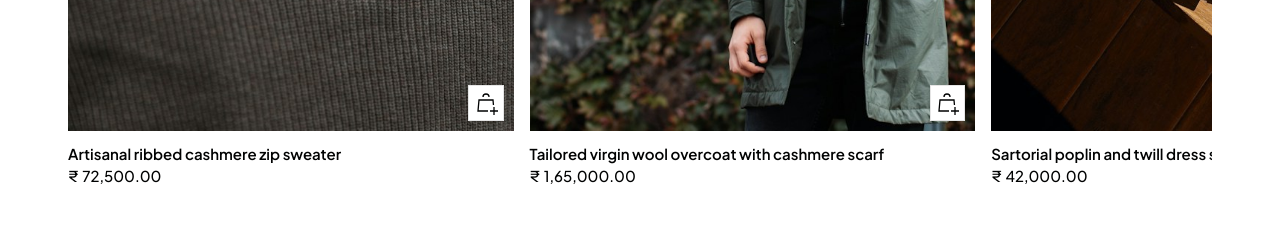
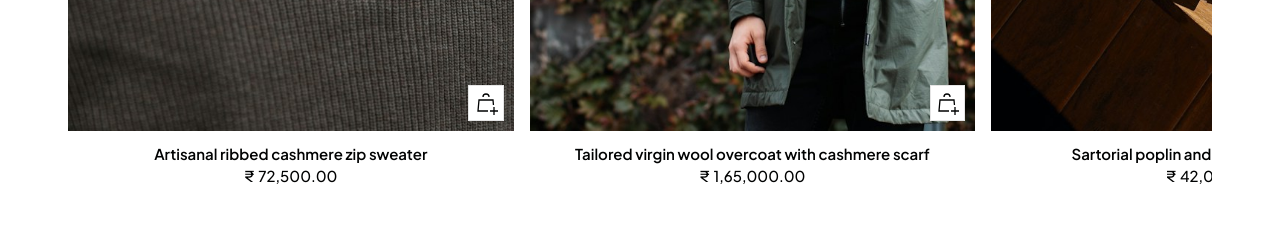
Before and after one commit to hemanthsairamjagatha/deynolddanny, an Astro site: page / in a window 1280 px wide. Shown: the part 1480-1730 px from the top of the page. Built offline with nearby package versions, Linux system fonts and the light colour scheme; Astro itself is replaced by a stand-in of ours; a web font is replaced by a local one.

Commit message:
Center product title and price horizontally under product images

```diff
--- a/src/styles/luxury-custom.css
+++ b/src/styles/luxury-custom.css
@@ -940,6 +940,10 @@ label:focus-visible {
 #thread-of-mastery .mastery-info-box,
 #thread-of-mastery .product-item-meta {
   padding: 12px 0 4px 0;
+  display: flex;
+  flex-direction: column;
+  align-items: center;
+  text-align: center;
 }
 
 #thread-of-mastery .mastery-item-title,
@@ -950,18 +954,39 @@ label:focus-visible {
   line-height: 1.5;
   color: #010202;
   margin: 0;
+  text-align: center;
 }
 
 #thread-of-mastery .mastery-item-price,
-#thread-of-mastery .mastery-item-price .currency-symbol,
-#thread-of-mastery .mastery-item-price .price-currency,
-#thread-of-mastery .mastery-item-price .price-val,
 #thread-of-mastery .product-item-meta__price-list-container,
-#thread-of-mastery .product-item-meta__price,
 #thread-of-mastery .price-list {
   font-size: 15px;
   line-height: 1.5;
   color: #010202;
+  display: flex;
+  justify-content: center;
+  align-items: center;
+  text-align: center;
+  width: 100%;
+}
+
+#thread-of-mastery .product-item-meta__price,
+#thread-of-mastery .price {
+  display: inline-flex;
+  align-items: center;
+  justify-content: center;
+  gap: 4px;
+  width: auto;
+}
+
+#thread-of-mastery .mastery-item-price .currency-symbol,
+#thread-of-mastery .mastery-item-price .price-currency,
+#thread-of-mastery .mastery-item-price .price-val {
+  font-size: 15px;
+  line-height: 1.5;
+  color: #010202;
+  display: inline;
+  width: auto;
 }
 
 .mastery-container,
@@ -1363,6 +1388,8 @@ label:focus-visible {
   padding: 12px 0 4px 0;
   display: flex;
   flex-direction: column;
+  align-items: center;
+  text-align: center;
 }
 
 /* Meta Row: Houses Title and Hover Size Selector with identical bounding box */
@@ -1386,6 +1413,7 @@ label:focus-visible {
   margin: 0;
   width: 100%;
   display: block;
+  text-align: center;
   opacity: 1;
   visibility: visible;
   transform: translateY(0);
@@ -1400,6 +1428,7 @@ a.product-item-meta__title {
   line-height: 1.5;
   color: #010202;
   margin: 0;
+  text-align: center;
   text-decoration: none;
   transition: color var(--transition-fast);
 }
@@ -1484,7 +1513,6 @@ a.product-item-meta__title:hover {
 /* Price with Indian Rupee Symbol (₹) */
 .mastery-item-price,
 .product-item-meta__price-list-container,
-.product-item-meta__price,
 .price-list {
   font-family: var(--font-primary);
   font-size: 15px;
@@ -1493,8 +1521,20 @@ a.product-item-meta__title:hover {
   color: #010202;
   display: flex;
   align-items: center;
+  justify-content: center;
+  text-align: center;
   gap: 4px;
   margin: 0;
+  width: 100%;
+}
+
+.product-item-meta__price,
+.price {
+  display: inline-flex;
+  align-items: center;
+  justify-content: center;
+  gap: 4px;
+  width: auto;
 }
 
 .mastery-item-price .currency-symbol,
@@ -1506,6 +1546,8 @@ a.product-item-meta__title:hover {
   font-weight: 500;
   line-height: 1.5;
   color: #010202;
+  display: inline;
+  width: auto;
 }
 
 .mastery-item-price .price-val,
@@ -1516,6 +1558,8 @@ a.product-item-meta__title:hover {
   font-weight: 500;
   line-height: 1.5;
   color: #010202;
+  display: inline;
+  width: auto;
 }
 
 /* Micro-interaction bounce animation for cart counter */
```
